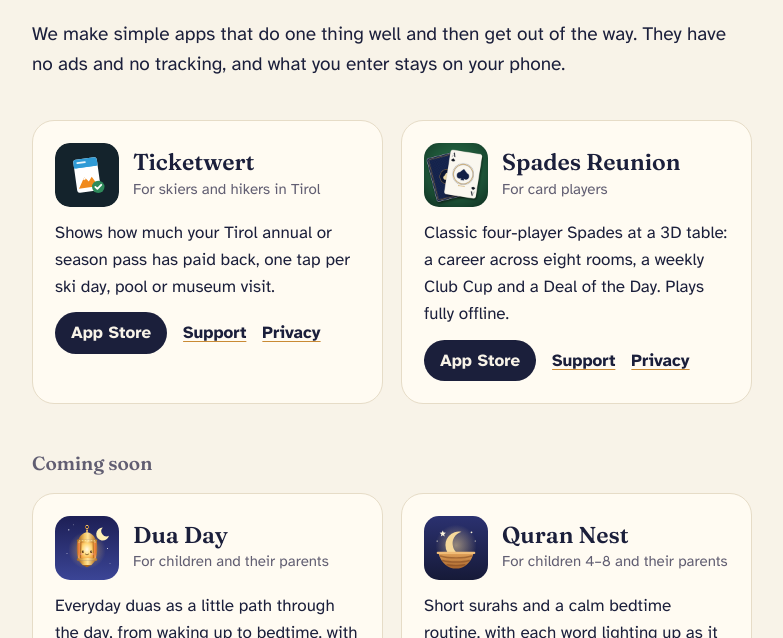
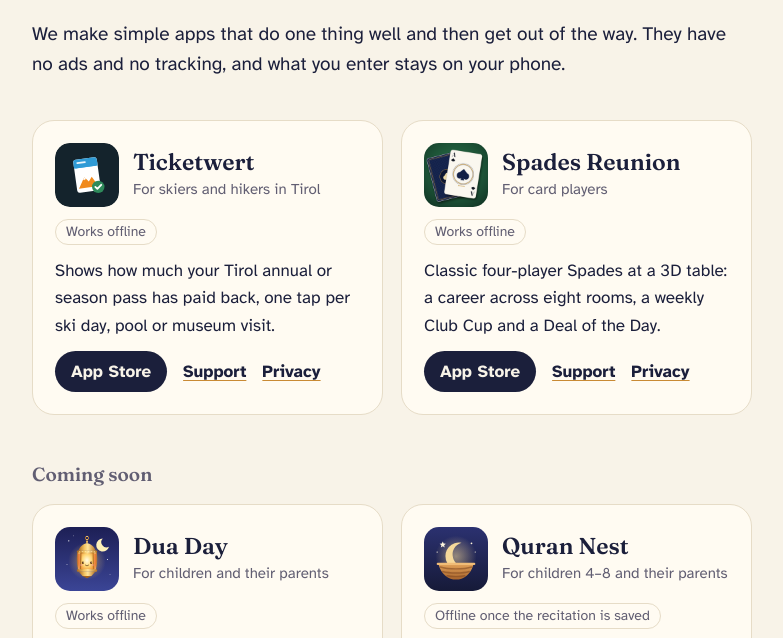
Before and after one commit to calm-apps-lab/calm-apps-lab.github.io, a plain HTML site: page index.html in a window 1280 px wide. Shown: the part 150-788 px from the top of the page, without its empty margins (248-1031 px from the left). Drawn offline with Linux system fonts and the light colour scheme.

Commit message:
Home: offline tags

```diff
--- a/index.html
+++ b/index.html
@@ -33,6 +33,7 @@
   .app p { margin: 0; }
   .links { display: flex; gap: 16px; flex-wrap: wrap; align-items: center; font-weight: 700; }
   .store { background: var(--ink); color: var(--bg); text-decoration: none; padding: 7px 16px; border-radius: 999px; }
+  .off { justify-self: start; font-size: 14px; color: var(--muted); border: 1px solid var(--line); border-radius: 999px; padding: 1px 10px; }
   h3 { font: 600 19px/1.2 Fraunces, Georgia, serif; margin: 8px 0 -22px; color: var(--muted); }
   a { color: inherit; text-decoration-color: var(--gold); text-underline-offset: 3px; }
   .promise { display: flex; flex-wrap: wrap; gap: 10px 22px; margin: 0; padding: 0; list-style: none; color: var(--muted); }
@@ -58,6 +59,7 @@
         <img src="tw/icon.svg" alt="Ticketwert icon">
         <div><h2>Ticketwert</h2><p class="for">For skiers and hikers in Tirol</p></div>
       </div>
+      <span class="off">Works offline</span>
       <p>Shows how much your Tirol annual or season pass has paid back, one tap per ski day, pool or museum visit.</p>
       <div class="links"><a class="store" href="https://apps.apple.com/app/id6835076160">App Store</a><a href="tw/">Support</a><a href="tw/privacy.html">Privacy</a></div>
     </article>
@@ -66,7 +68,8 @@
         <img src="sr/icon.webp" alt="Spades Reunion icon">
         <div><h2>Spades Reunion</h2><p class="for">For card players</p></div>
       </div>
-      <p>Classic four-player Spades at a 3D table: a career across eight rooms, a weekly Club Cup and a Deal of the Day. Plays fully offline.</p>
+      <span class="off">Works offline</span>
+      <p>Classic four-player Spades at a 3D table: a career across eight rooms, a weekly Club Cup and a Deal of the Day.</p>
       <div class="links"><a class="store" href="https://apps.apple.com/app/id6831807188">App Store</a><a href="sr/">Support</a><a href="sr/privacy.html">Privacy</a></div>
     </article>
   </section>
@@ -78,6 +81,7 @@
         <img src="dd/icon.svg" alt="Dua Day icon">
         <div><h2>Dua Day</h2><p class="for">For children and their parents</p></div>
       </div>
+      <span class="off">Works offline</span>
       <p>Everyday duas as a little path through the day, from waking up to bedtime, with read-along words, stars and stickers.</p>
       <div class="links"><a href="dd/">Support</a><a href="dd/privacy.html">Privacy</a></div>
     </article>
@@ -86,6 +90,7 @@
         <img src="dn/icon.svg" alt="Quran Nest icon">
         <div><h2>Quran Nest</h2><p class="for">For children 4–8 and their parents</p></div>
       </div>
+      <span class="off">Offline once the recitation is saved</span>
       <p>Short surahs and a calm bedtime routine, with each word lighting up as it is recited and time to repeat every verse.</p>
       <div class="links"><a href="dn/">Support</a><a href="dn/privacy.html">Privacy</a></div>
     </article>
@@ -94,6 +99,7 @@
         <img src="pp/icon.svg" alt="Sudoku Pause icon">
         <div><h2>Sudoku Pause</h2><p class="for">For a calm break</p></div>
       </div>
+      <span class="off">Works offline</span>
       <p>Three calm puzzles a day: a warm-up, a picture to uncover and a Sudoku. Big numbers, no time pressure, hints that explain.</p>
       <div class="links"><a href="pp/">Support</a><a href="pp/privacy.html">Privacy</a></div>
     </article>
```
